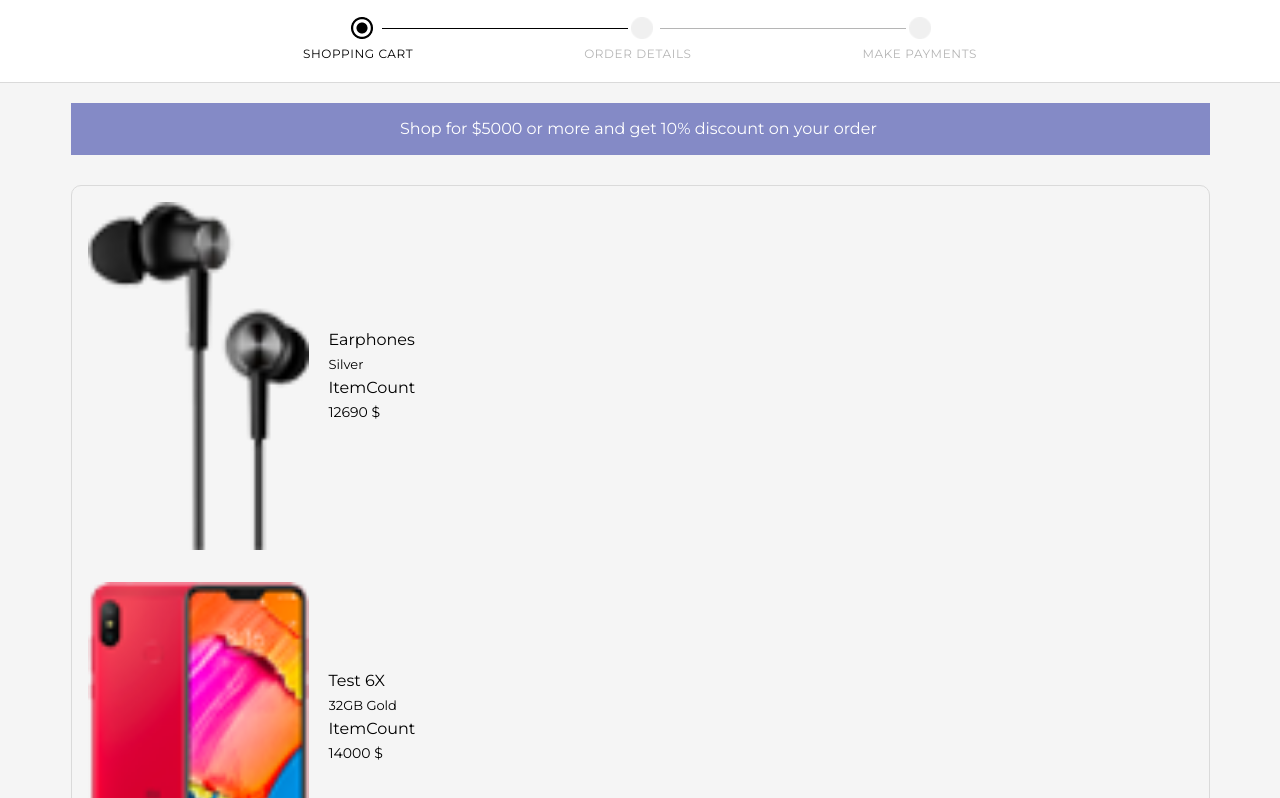
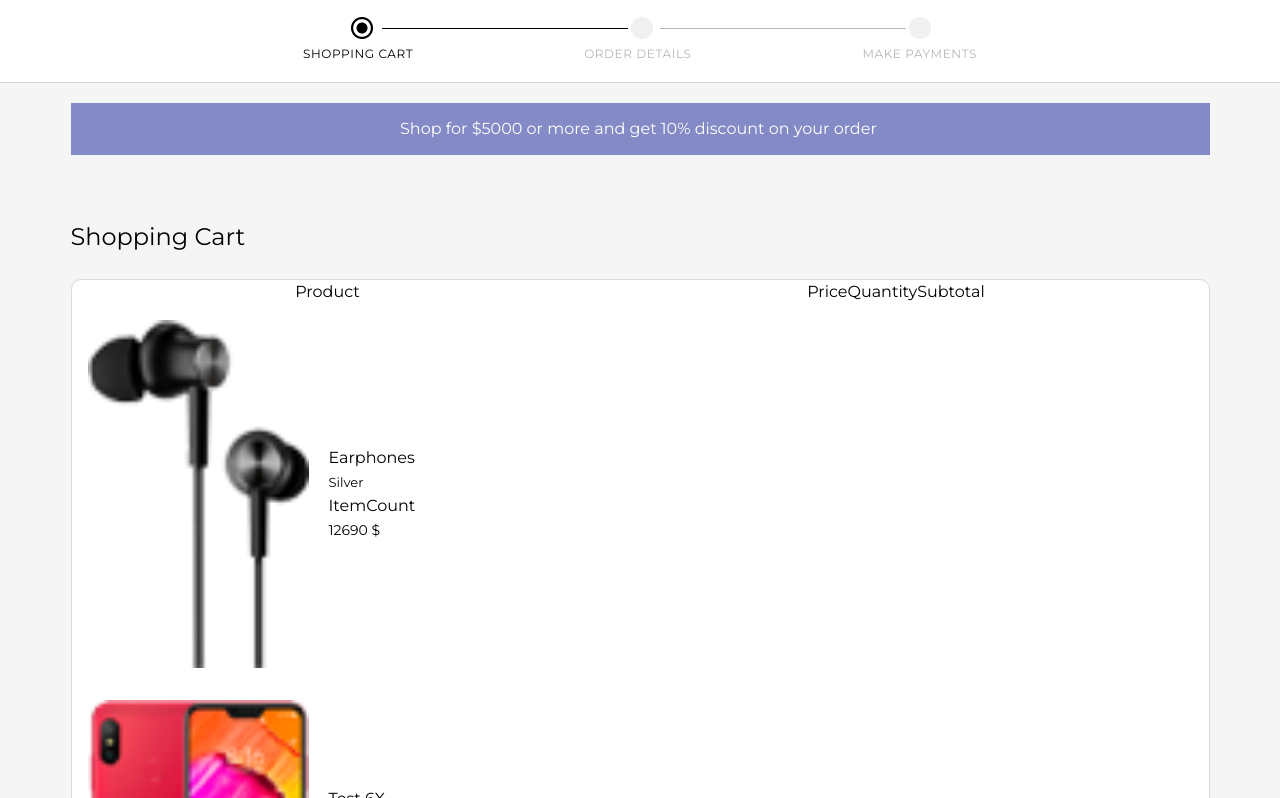
Before and after one commit to Hritvik-Mohan/codemonk-tech-assignment, a React (Vite) app: page / in a window 1280 px wide. Shown: the part 302-1100 px from the top of the page. Built offline with nearby package versions, Linux system fonts and the light colour scheme.

Commit message:
Update Cart

```diff
--- a/src/components/Cart/Cart.css
+++ b/src/components/Cart/Cart.css
@@ -12,3 +12,29 @@
     border: 1px solid var(--clr-light-grey);
     border-radius: 10px;
 }
+
+@media (min-width: 480px) {
+    .cart-heading {
+        display: flex;
+        margin-top: 4.375rem;
+    }
+
+    .cart-header {
+        display: flex;
+        justify-content: space-around;
+        /* width: 10%; */
+    }
+
+    .cart-price-qty-subtotal-container {
+        display: flex;
+        justify-content: space-around;
+        /* width: 90%; */
+    }
+
+    .cart-container {
+        background-color: var(--clr-white);
+        margin-top: 1.875rem;
+        border: 1px solid var(--clr-light-grey);
+        border-radius: 10px;
+    }
+}
--- a/src/components/Cart/Cart.jsx
+++ b/src/components/Cart/Cart.jsx
@@ -26,6 +26,7 @@ export default function Cart() {
                     <div className="cart-product-header">
                         Product
                     </div>
+                    <div className='cart-price-qty-subtotal-container'>
                         <div className="cart-price-header">
                             Price
                         </div>
@@ -36,6 +37,7 @@ export default function Cart() {
                             Subtotal
                         </div>
                     </div>
+                </div>
                 <div className="cart-items">
                     {cartItems}
                 </div>
```
Lines whose indentation alone changed are shown as unchanged.
